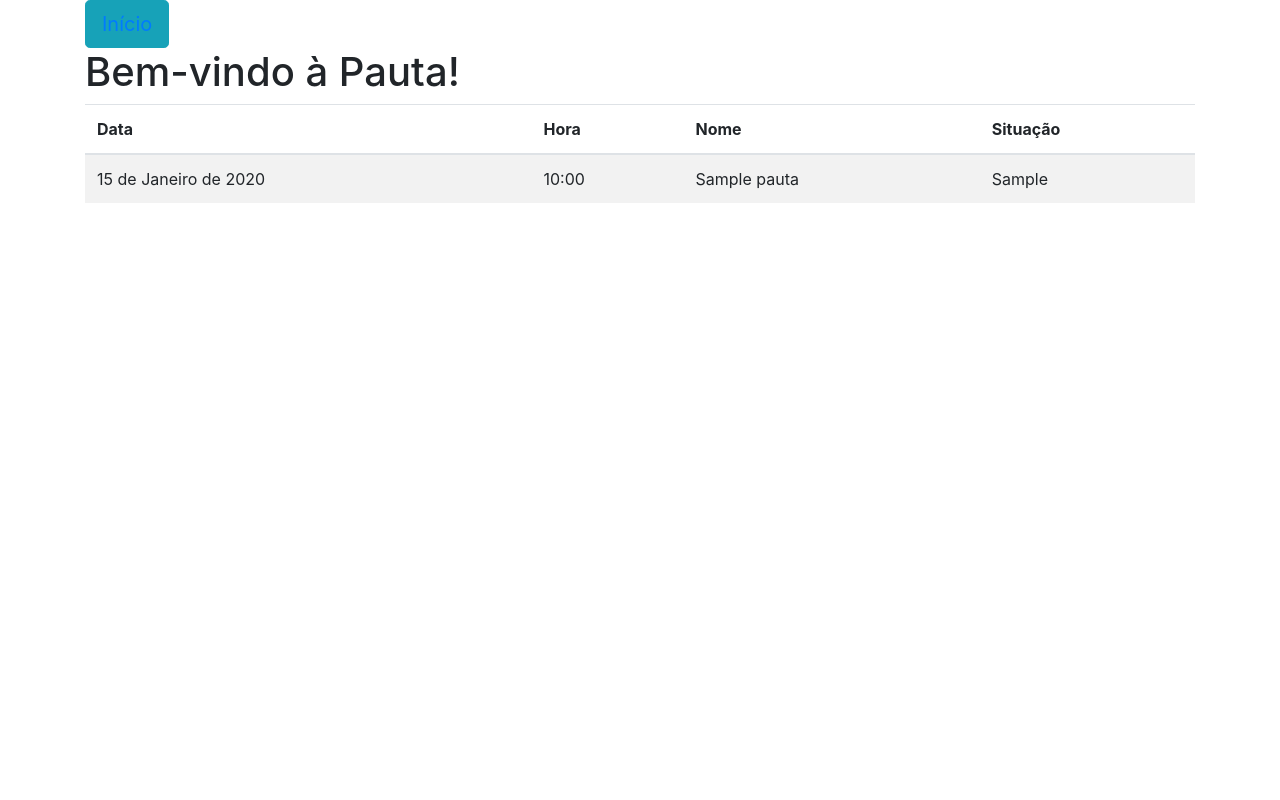
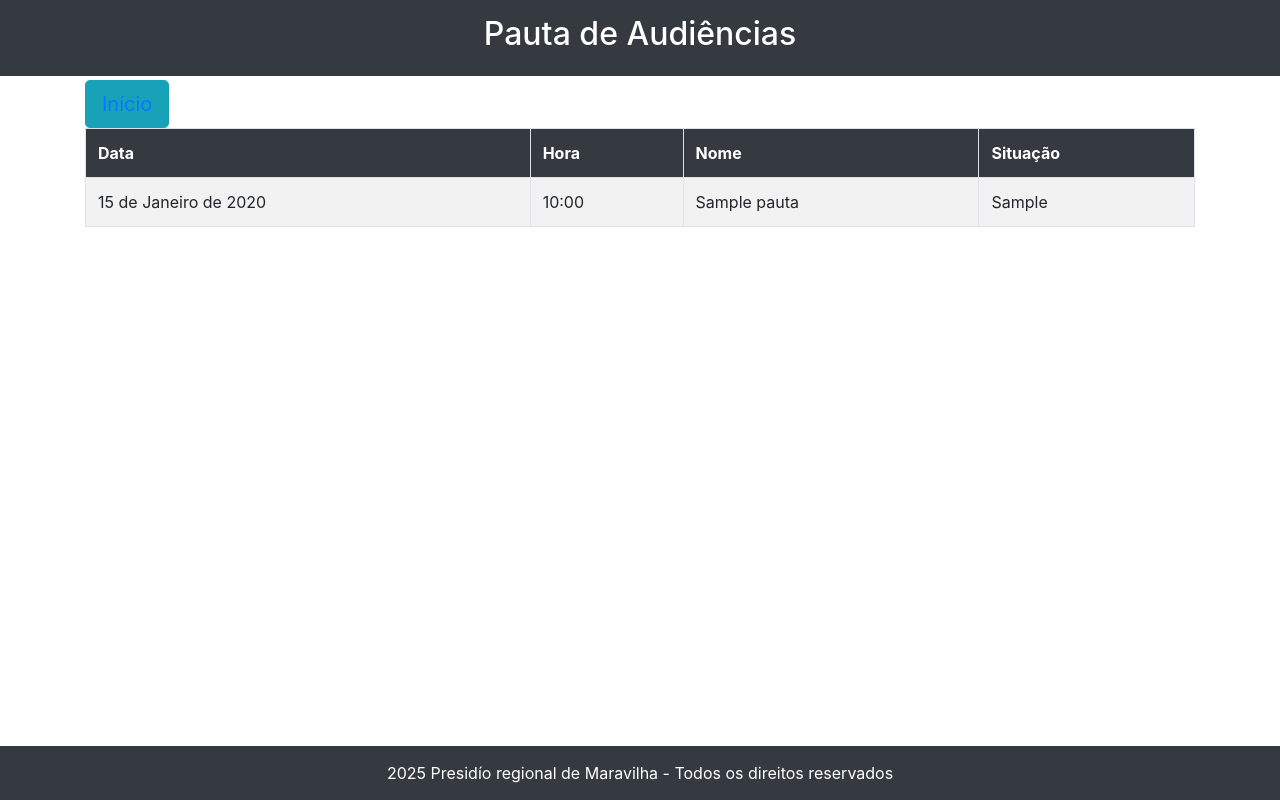
Before and after one commit to OgliariNatan/django, a Django app: page /pauta/ in a window 1280 px wide. Run offline with Django 5.2, Linux system fonts and the light colour scheme; tables that the repository leaves empty hold one stand-in row (values such as "Sample post"); some libraries are stand-ins or nearby versions.

Commit message:
estilizando...

```diff
--- a/djangotutorial/pauta/templates/pauta/index.html
+++ b/djangotutorial/pauta/templates/pauta/index.html
@@ -5,38 +5,83 @@
 <head>
     <title>Pauta</title>
     <link rel="stylesheet" href="https://stackpath.bootstrapcdn.com/bootstrap/4.5.2/css/bootstrap.min.css">
+    <style>
+        body {
+            padding-top: 80px;
+            padding-bottom: 60px;
+        }
+
+        .header {
+            background-color: #343a40;
+            color: white;
+            padding: 15px 0;
+            position: fixed;
+            top: 0;
+            width: 100%;
+            z-index: 1000;
+        }
+
+        .footer {
+            background-color: #343a40;
+            color: white;
+            padding: 15px 0;
+            position: fixed;
+            bottom: 0;
+            width: 100%;
+            text-align: center;
+        }
+
+        .table-container {
+            margin: 20px 0;
+        }
+
+        .btn-voltar {
+            margin: 20px 0;
+        }
+    </style>
 </head>
 
 <body>
+    <!-- Cabeçalho -->
+    <header class="header">
+        <div class="container">
+            <h2 class="text-center">Pauta de Audiências</h2>
+        </div>
+    </header>
     <div class="container">
         <button type="button" class="btn btn-info btn-lg"><a href="http://127.0.0.1:8000/">Início</a></button>
     </div>
 
     <div class="container">
-        <h1>Bem-vindo à Pauta!</h1>
 
-        <table class="table table-striped">
-            <thead>
+        <table class="table table-striped table-bordered table-hover">
+            <thead class="table-dark">
                 <tr>
-                    <th>Data</th>
-                    <th>Hora</th>
-                    <th>Nome</th>
-                    <th>Situação</th>
+                    <th class="border" scope="col">Data</th>
+                    <th class="border" scope="col">Hora</th>
+                    <th class="border" scope="col">Nome</th>
+                    <th class="border" scope="col">Situação</th>
                 </tr>
             </thead>
             <tbody>
                 {% for pauta in pautas %}
                 <tr>
-                    <td>{{ pauta.data }}</td>
-                    <td>{{ pauta.hora }}</td>
-                    <td>{{ pauta.nome }}</td>
-                    <td>{{ pauta.situacao }}</td>
+                    <td class="border">{{ pauta.data }}</td>
+                    <td class="border">{{ pauta.hora }}</td>
+                    <td class="border">{{ pauta.nome }}</td>
+                    <td class="border">{{ pauta.situacao }}</td>
                 </tr>
                 {% endfor %}
             </tbody>
         </table>
     </div>
 
+    <!-- Rodapé -->
+    <footer class="footer">
+        <div class="containet">
+            <p class="mb-0">2025 Presidío regional de Maravilha - Todos os direitos reservados</p>
+        </div>
+    </footer>
     <!-- Bootstrap JS e dependências -->
     <script src="https://code.jquery.com/jquery-3.5.1.slim.min.js"></script>
     <script src="https://cdn.jsdelivr.net/npm/@popperjs/core@2.9.1/dist/umd/popper.min.js"></script>
```
